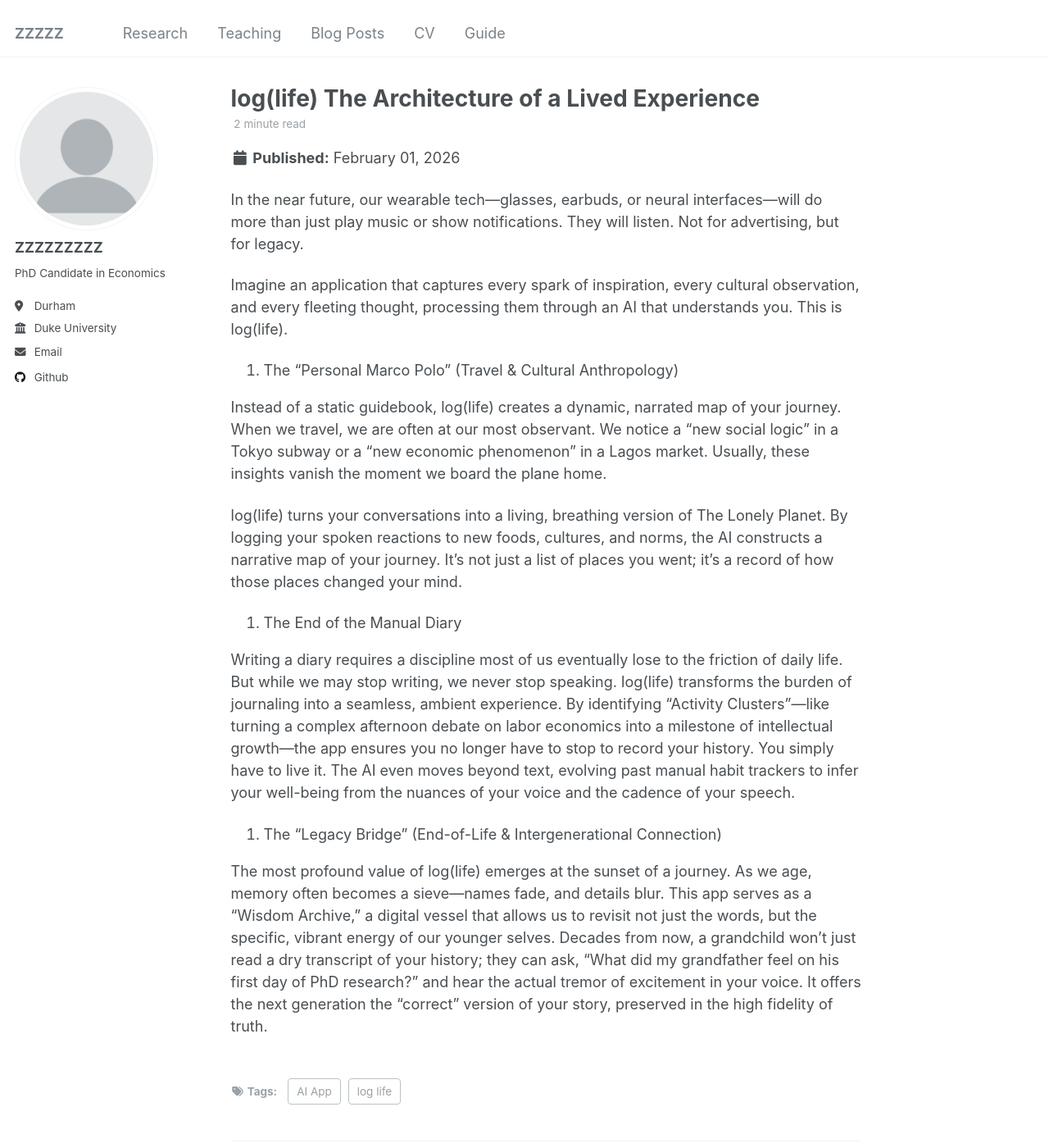
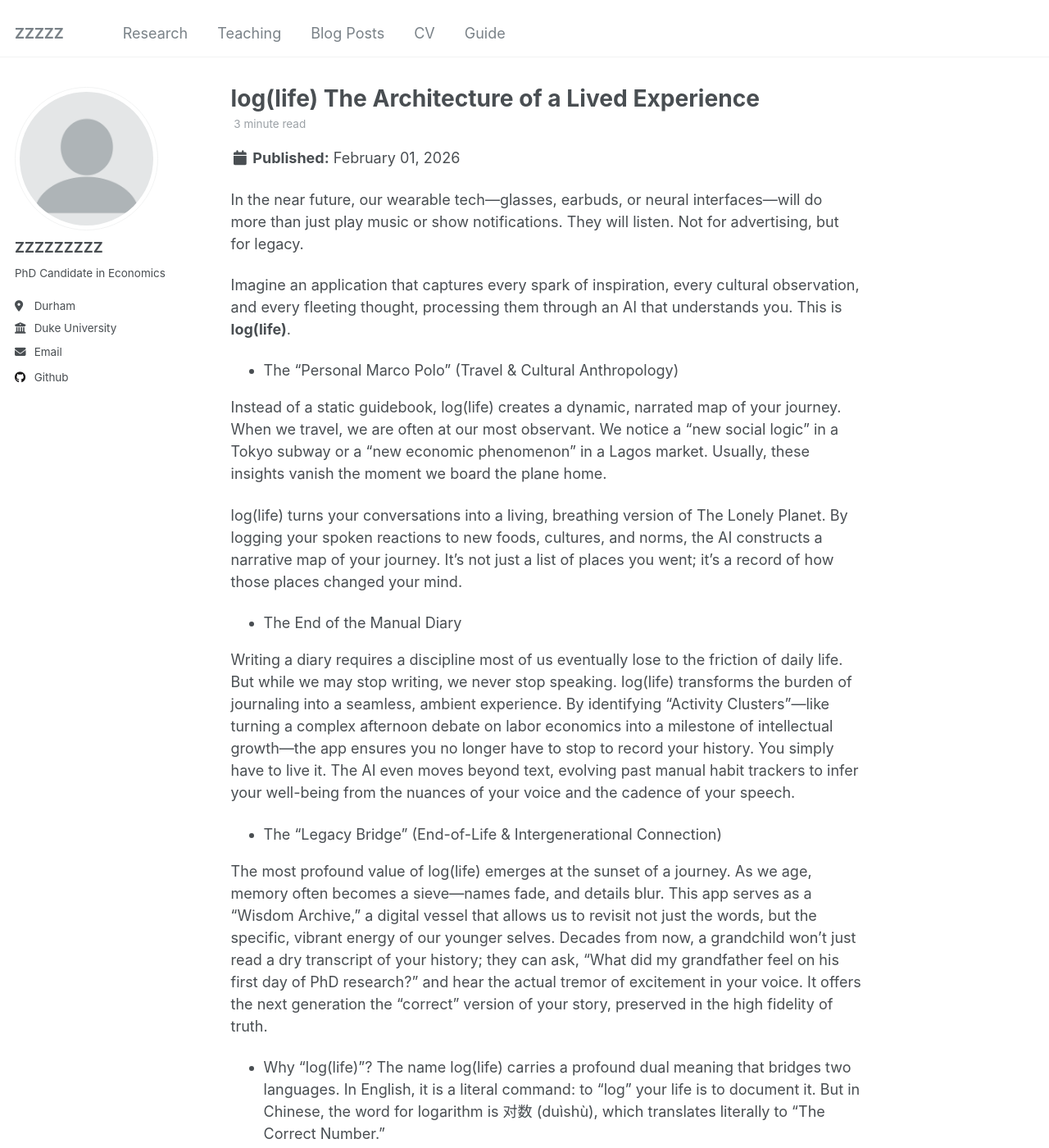
Before and after one commit to henrymzc/henrymzc.github.io, a Jekyll site: the page built from _posts/2026-02-02-blog-post-1.md, in a window 1280 px wide and 1400 px high. Shown: the whole window at 82% size. Built offline with Jekyll 4.4.1, drawn with Linux system fonts in a browser that asks for light colours; some of the changed text lies outside the part shown.

Commit message:
Enhance blog post formatting and emphasis
Updated formatting for bullet points and emphasized 'log(life)' for clarity.

```diff
--- a/_posts/2026-02-02-blog-post-1.md
+++ b/_posts/2026-02-02-blog-post-1.md
@@ -9,18 +9,23 @@ tags:
 
 In the near future, our wearable tech—glasses, earbuds, or neural interfaces—will do more than just play music or show notifications. They will listen. Not for advertising, but for legacy.
 
-Imagine an application that captures every spark of inspiration, every cultural observation, and every fleeting thought, processing them through an AI that understands you. This is log(life).
+Imagine an application that captures every spark of inspiration, every cultural observation, and every fleeting thought, processing them through an AI that understands you. This is **log(life)**.
 
-1. The "Personal Marco Polo" (Travel & Cultural Anthropology)
+* The "Personal Marco Polo" (Travel & Cultural Anthropology)
 
 Instead of a static guidebook, log(life) creates a dynamic, narrated map of your journey. When we travel, we are often at our most observant. We notice a "new social logic" in a Tokyo subway or a "new economic phenomenon" in a Lagos market. Usually, these insights vanish the moment we board the plane home.
 
 log(life) turns your conversations into a living, breathing version of The Lonely Planet. By logging your spoken reactions to new foods, cultures, and norms, the AI constructs a narrative map of your journey. It’s not just a list of places you went; it’s a record of how those places changed your mind.
 
-2. The End of the Manual Diary
+* The End of the Manual Diary
 
 Writing a diary requires a discipline most of us eventually lose to the friction of daily life. But while we may stop writing, we never stop speaking. log(life) transforms the burden of journaling into a seamless, ambient experience. By identifying "Activity Clusters"—like turning a complex afternoon debate on labor economics into a milestone of intellectual growth—the app ensures you no longer have to stop to record your history. You simply have to live it. The AI even moves beyond text, evolving past manual habit trackers to infer your well-being from the nuances of your voice and the cadence of your speech.
 
-3. The "Legacy Bridge" (End-of-Life & Intergenerational Connection)
+* The "Legacy Bridge" (End-of-Life & Intergenerational Connection)
 
 The most profound value of log(life) emerges at the sunset of a journey. As we age, memory often becomes a sieve—names fade, and details blur. This app serves as a "Wisdom Archive," a digital vessel that allows us to revisit not just the words, but the specific, vibrant energy of our younger selves. Decades from now, a grandchild won't just read a dry transcript of your history; they can ask, "What did my grandfather feel on his first day of PhD research?" and hear the actual tremor of excitement in your voice. It offers the next generation the "correct" version of your story, preserved in the high fidelity of truth.
+
+* Why "log(life)"?
+The name log(life) carries a profound dual meaning that bridges two languages. In English, it is a literal command: to "log" your life is to document it. But in Chinese, the word for logarithm is 对数 (duìshù), which translates literally to "The Correct Number."
+
+There is a beautiful mathematical truth here. If life is a chaotic series of variables, log(life) is the function that solves for the "correct form" of your existence. It distills the exponential noise of daily life into a stable, enduring narrative—one that remains true long after the moment has passed.
```
